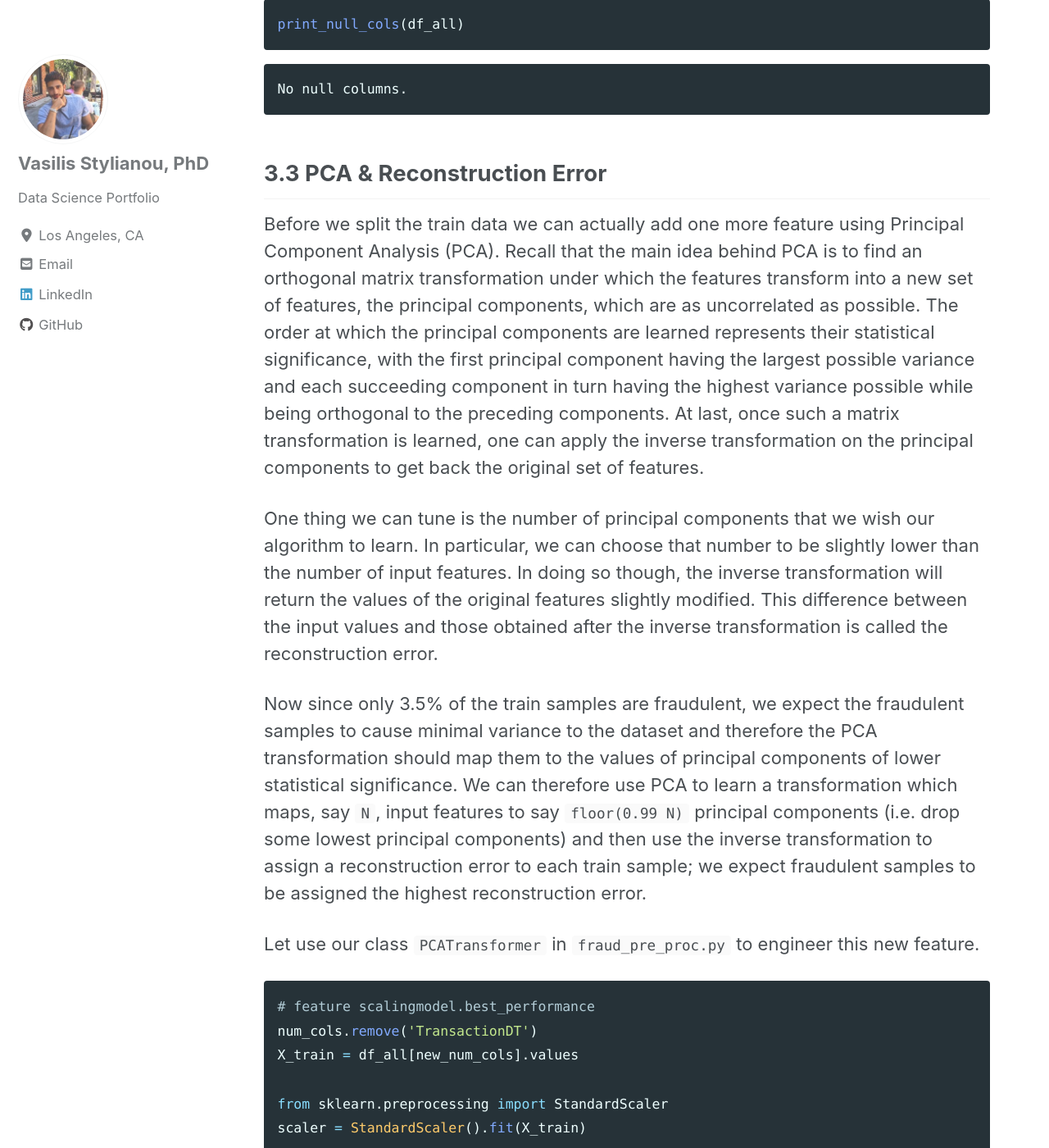
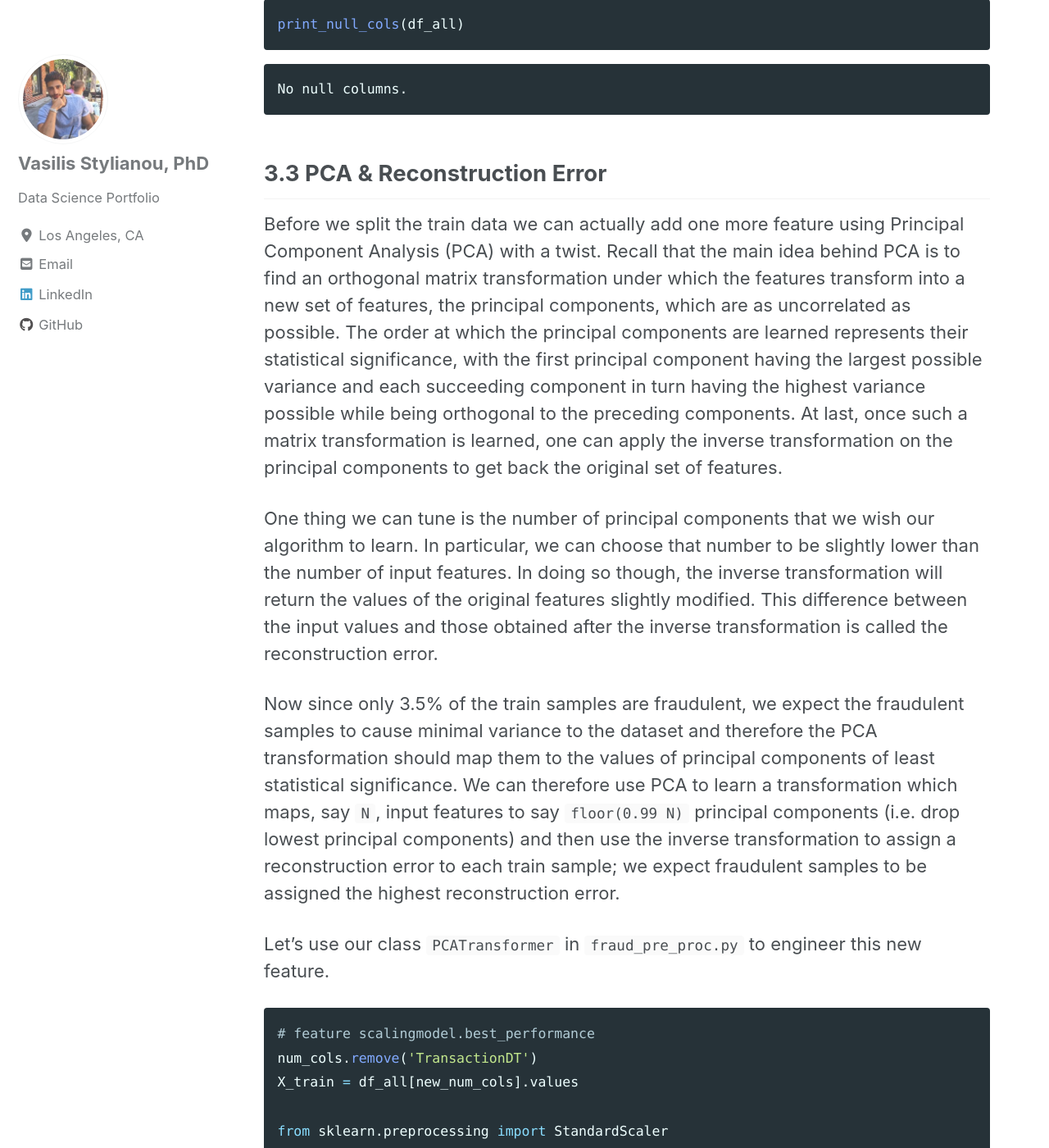
Before and after one commit to vasilis-stylianou/vasilis-stylianou.github.io, a Jekyll site: the page built from _posts/2019-09-20-ML_Kaggle_Part1.md, in a window 1280 px wide and 1400 px high, scrolled down 17094 px. Shown: the whole window at 82% size. Built offline with Jekyll 4.4.1, drawn with Linux system fonts in a browser that asks for light colours; cached includes are drawn as plain includes; nearby versions of some CDN libraries.

Commit message:
Update 2019-09-20-ML_Kaggle_Part1.md

````diff
--- a/_posts/2019-09-20-ML_Kaggle_Part1.md
+++ b/_posts/2019-09-20-ML_Kaggle_Part1.md
@@ -3840,14 +3840,14 @@
 
 ## 3.3 PCA & Reconstruction Error
 
-Before we split the train data we can actually add one more feature using Principal Component Analysis (PCA). Recall that the main idea behind PCA is to find an orthogonal matrix transformation under which the features transform into a new set of features, the principal components, which are as uncorrelated as possible. The order at which the principal components are learned represents their statistical significance, with the first principal component having the largest possible variance and each succeeding component in turn having the highest variance possible while being orthogonal to the preceding components.
+Before we split the train data we can actually add one more feature using Principal Component Analysis (PCA) with a twist. Recall that the main idea behind PCA is to find an orthogonal matrix transformation under which the features transform into a new set of features, the principal components, which are as uncorrelated as possible. The order at which the principal components are learned represents their statistical significance, with the first principal component having the largest possible variance and each succeeding component in turn having the highest variance possible while being orthogonal to the preceding components.
 At last, once such a matrix transformation is learned, one can apply the inverse transformation on the principal components to get back the original set of features.
 
 One thing we can tune is the number of principal components that we wish our algorithm to learn. In particular, we can choose that number to be slightly lower than the number of input features. In doing so though, the inverse transformation will return the values of the original features slightly modified. This difference between the input values and those obtained after the inverse transformation is called the reconstruction error.
 
-Now since only 3.5% of the train samples are fraudulent, we expect the fraudulent samples to cause minimal variance to the dataset and therefore the PCA transformation should map them to the values of principal components of lower statistical significance. We can therefore use PCA to learn a transformation which maps, say ```N```, input features to say ```floor(0.99 N)``` principal components (i.e. drop some lowest principal components) and then use the inverse transformation to assign a reconstruction error to each train sample; we expect fraudulent samples to be assigned the highest reconstruction error.
-
-Let use our class ```PCATransformer``` in ```fraud_pre_proc.py``` to engineer this new feature.
+Now since only 3.5% of the train samples are fraudulent, we expect the fraudulent samples to cause minimal variance to the dataset and therefore the PCA transformation should map them to the values of principal components of least statistical significance. We can therefore use PCA to learn a transformation which maps, say ```N```, input features to say ```floor(0.99 N)``` principal components (i.e. drop lowest principal components) and then use the inverse transformation to assign a reconstruction error to each train sample; we expect fraudulent samples to be assigned the highest reconstruction error.
+
+Let's use our class ```PCATransformer``` in ```fraud_pre_proc.py``` to engineer this new feature.
 
 ```python
 # feature scalingmodel.best_performance
````
